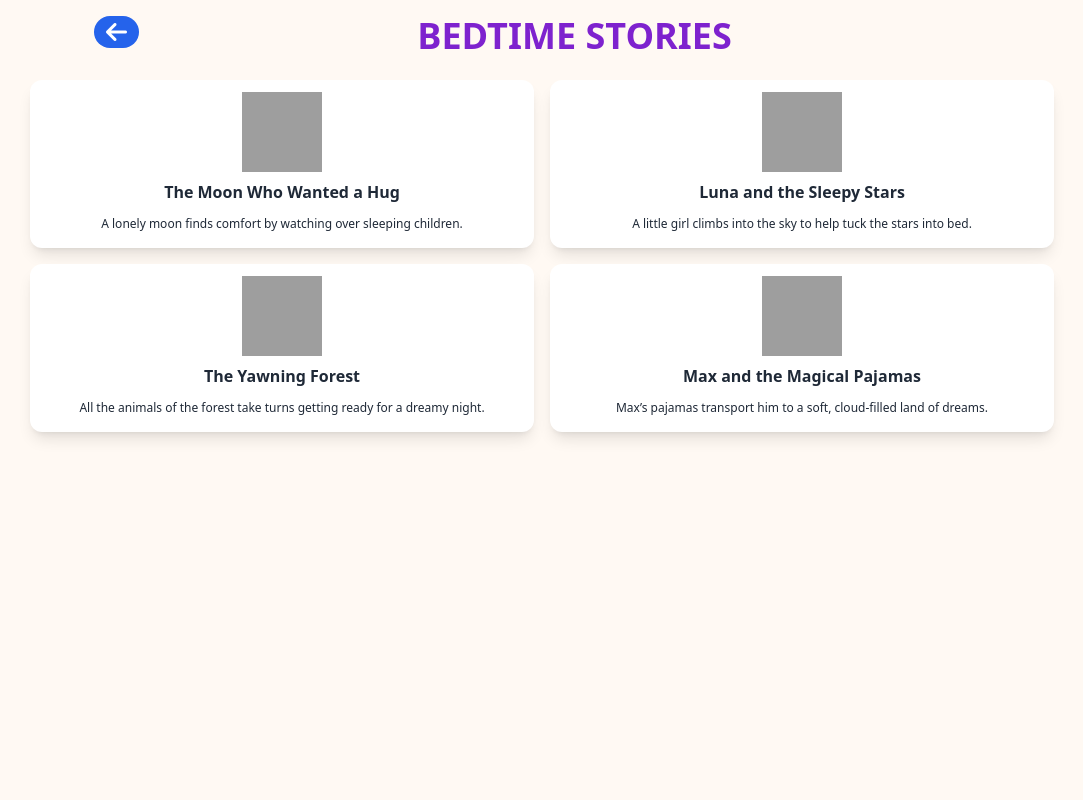
After one commit to Ezekiah3854/Kiddo-Verse, a Flask app: page /api/stories-category/bedtime-stories in a window 1280 px wide. The commit adds this page. Shown: the whole page, without its empty margins (98-1181 px from the left). Run offline with Flask 3, Linux system fonts and the light colour scheme; some libraries are stand-ins or nearby versions; grey boxes are pictures that could not be loaded.

Commit message:
updated bedtime stories

```diff
--- a/app.py
+++ b/app.py
@@ -31,5 +31,10 @@ def adventurestories():
     """render adventure stories page"""
     return render_template('adventurestories.html')
 
+@app.route('/api/stories-category/bedtime-stories', methods=['GET'])
+def bedtimestories():
+    """render bedtime stories page"""
+    return render_template('bedtimestories.html')
+
 if __name__ == '__main__':
     app.run(debug=True)
--- a/requirements.txt
+++ b/requirements.txt
@@ -1 +1,2 @@
 flask
+gunicorn
--- /dev/null
+++ b/templates/bedtimestories.html
@@ -0,0 +1,45 @@
+{% extends 'fairytales.html'%}
+{% block title%}Bedtime{% endblock%}
+{% block container%}
+<!-- Header -->
+<div class="w-full flex justify-between gap-5 mb-6 max-w-4xl">
+    <!-- Back Button -->
+    <a href="{{ url_for('storiescategories')}}">
+        <button class="text-2xl text-white border-none bg-blue-600 px-3 rounded-full">
+            <i class="fa-solid fa-arrow-left"></i>
+        </button>
+    </a>
+
+    <!-- Title -->
+    <h1 class="text-4xl font-bold text-purple-700 text-center flex-grow">BEDTIME STORIES</h1>
+</div>
+
+<!-- Stories Grid -->
+<div class="w-full grid grid-cols-1 sm:grid-cols-2 md:grid-cols-2 gap-4 max-w-5xl">
+    <!-- Story Card -->
+    <div class="bg-white rounded-xl p-3 flex flex-col items-center shadow-lg">
+        <img src="https://cdn-icons-png.flaticon.com/256/11752/11752582.png" alt="Little Elf" class="w-20 h-20 mb-2" />
+        <h2 class="text-center text-md font-bold">The Moon Who Wanted a Hug</h2>
+        <span class="text-gray-800 text-xs px-3 py-1 mt-2">A lonely moon finds comfort by watching over sleeping children.</span>
+    </div>
+
+    <div class="bg-white rounded-xl p-3 flex flex-col items-center shadow-lg">
+        <img src="https://cdn-icons-png.flaticon.com/128/11035/11035692.png" alt="Little Elf" class="w-20 h-20 mb-2" />
+        <h2 class="text-center text-md font-bold">Luna and the Sleepy Stars</h2>
+        <span class="text-gray-800 text-xs px-3 py-1 mt-2">A little girl climbs into the sky to help tuck the stars into bed.</span>
+    </div>
+
+    <div class="bg-white rounded-xl p-3 flex flex-col items-center shadow-lg">
+        <img src="https://cdn-icons-png.flaticon.com/128/15208/15208704.png" alt="Little Elf" class="w-20 h-20 mb-2" />
+        <h2 class="text-center text-md font-bold">The Yawning Forest</h2>
+        <span class="text-gray-800 text-xs px-3 py-1 mt-2">All the animals of the forest take turns getting ready for a dreamy night.</span>
+    </div>
+
+    <div class="bg-white rounded-xl p-3 flex flex-col items-center shadow-lg">
+        <img src="https://cdn-icons-png.flaticon.com/128/5796/5796107.png" alt="Little Elf" class="w-20 h-20 mb-2" />
+        <h2 class="text-center text-md font-bold">Max and the Magical Pajamas</h2>
+        <span class="text-gray-800 text-xs px-3 py-1 mt-2">Max’s pajamas transport him to a soft, cloud-filled land of dreams.</span>
+    </div>
+
+</div>
+{% endblock%}
--- /dev/null
+++ b/templates/gunicorn.config.py
@@ -0,0 +1,3 @@
+bind = "127.0.0.1:5000"
+workers = 1
+app = "app:app"
```
Also changed, not shown: templates/storiescategories.html (+5 -3 lines).
